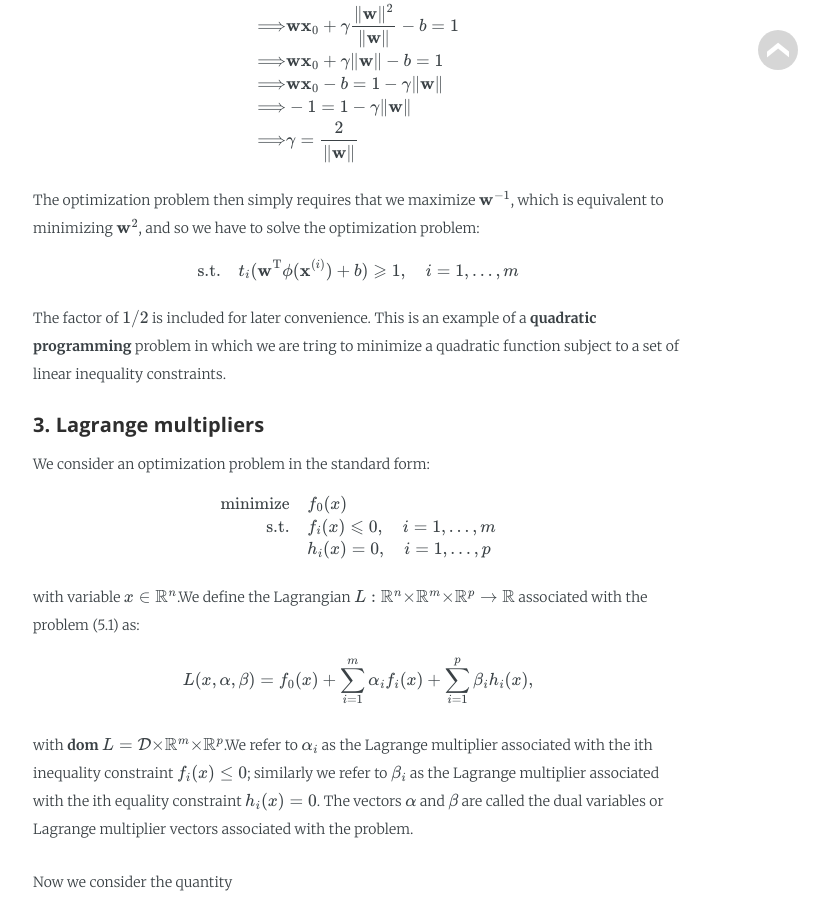
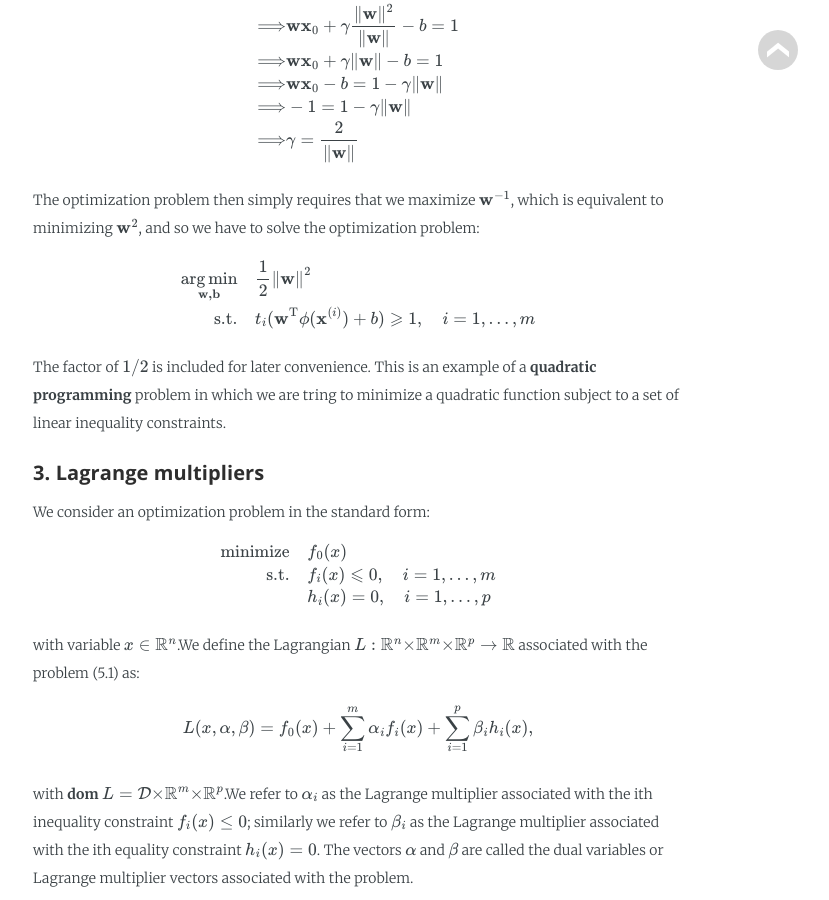
Before and after one commit to TyrionBian/tyrionbian.github.io, a Jekyll site: the page built from _posts/2020-06-09-Support Vector Machine.md, in a window 1280 px wide and 900 px high, scrolled down 3333 px. Shown: the whole window, without its empty margins (282-1111 px from the left). Built offline with Jekyll 4.4.1, drawn with Linux system fonts in a browser that asks for light colours; some web fonts are replaced; formulas are drawn with MathJax 3.

Commit message:
Update 2020-06-09-Support Vector Machine.md

```diff
--- a/_posts/2020-06-09-Support Vector Machine.md
+++ b/_posts/2020-06-09-Support Vector Machine.md
@@ -100,7 +100,8 @@ The optimization problem then simply requires that we maximize ${\bf w}^{-1}$, w
 \$$
 \begin{equation}
  \begin{aligned}
-\text{s.t.}  \quad t_i ({\bf w}^{\rm{T}}\phi({\bf x}^{(i)}) + b) \geqslant 1, \quad i = 1, ..., m
+\underset{\bf w,b}{\arg\min} &\quad \frac{1}{2}{\Vert {\bf w} \Vert}^2 \newline
+\text{s.t.}  &\quad t_i ({\bf w}^{\rm{T}}\phi({\bf x}^{(i)}) + b) \geqslant 1, \quad i = 1, ..., m
  \end{aligned}
 \end{equation}
 $$
```
